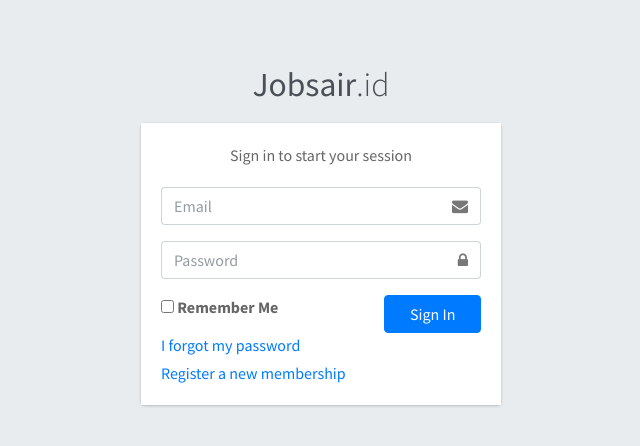
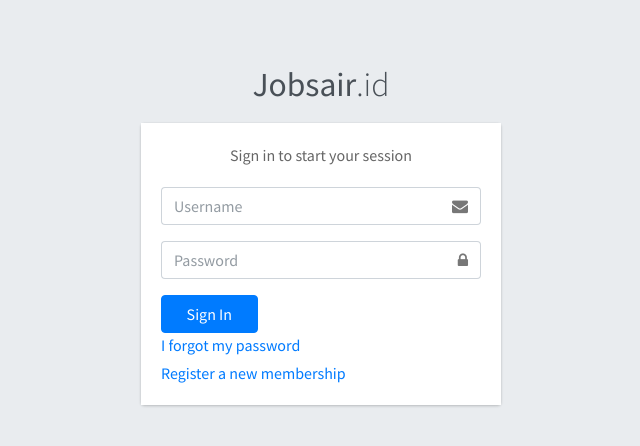
Before and after one commit to sayyidinside/Jobsair, a Django app: page /login/ in a window 1280 px wide. Shown: the part 160-606 px from the top of the page, without its empty margins (319-959 px from the left). Run offline with Django 3.2, Linux system fonts and the light colour scheme; some libraries are stand-ins or nearby versions.

Commit message:
Making functional login system and fix regis issue Registration: Last commit registration issue cause by max_length of password1 and password2
Login:
- User now can login and logout
- When user already login they can't access login and regist
- if login failed there will be message show up
- When user login in header more will be change to username of user
then login and regist menu will be change to account and logout

Base:
Change position more with contact-us

```diff
--- a/Jobsair_id/forms.py
+++ b/Jobsair_id/forms.py
@@ -37,9 +37,11 @@
 
 class RegisterForm(UserCreationForm):
     password1 = forms.CharField(
+        max_length=16,
         label="Password",
         widget=forms.PasswordInput(attrs={'class': 'form-control', 'placeholder': 'Password'}),)
     password2 = forms.CharField(
+        max_length=16,
         label="Confirm password",
         widget=forms.PasswordInput(attrs={'class': 'form-control', 'placeholder': 'Retype Password'}),)
     check = forms.BooleanField(
--- a/Jobsair_id/templates/Jobsair_id/Login.html
+++ b/Jobsair_id/templates/Jobsair_id/Login.html
@@ -24,7 +24,7 @@
 <body class="hold-transition login-page">
   {% if messages %}
     {% for message in messages %}
-    <div class="alert alert-primary alert-dismissible fade show" role="alert">
+    <div class="alert alert-{{ message.tags }} alert-dismissible fade show" role="alert">
       {{ message }}
       <button type="button" class="close" data-dismiss="alert" aria-label="Close">
         <span aria-hidden="true">&times;</span>
@@ -41,9 +41,10 @@
     <div class="card-body login-card-body">
       <p class="login-box-msg">Sign in to start your session</p>
 
-      <form action="../../index3.html" method="post">
+      <form action="" method="post">
+        {% csrf_token %}
         <div class="input-group mb-3">
-          <input type="email" class="form-control" placeholder="Email">
+          <input type="text" class="form-control" placeholder="Username" name="username">
           <div class="input-group-append">
             <div class="input-group-text">
               <span class="fa fa-envelope"></span>
@@ -51,7 +52,7 @@
           </div>
         </div>
         <div class="input-group mb-3">
-          <input type="password" class="form-control" placeholder="Password">
+          <input type="password" class="form-control" placeholder="Password" name="password">
           <div class="input-group-append">
             <div class="input-group-text">
               <span class="fa fa-lock"></span>
@@ -59,14 +60,6 @@
           </div>
         </div>
         <div class="row">
-          <div class="col-8">
-            <div class="icheck-primary">
-              <input type="checkbox" id="remember">
-              <label for="remember">
-                Remember Me
-              </label>
-            </div>
-          </div>
           <!-- /.col -->
           <div class="col-4">
             <button type="submit" class="btn btn-primary btn-block">Sign In</button>
--- a/Jobsair_id/urls.py
+++ b/Jobsair_id/urls.py
@@ -10,6 +10,7 @@
                path('blogs/detail/<int:pk>', views.blog_detail, name='blog_detail'),
                path('terms/', views.terms, name='terms'),
                path('login/', views.login_user, name='login'),
+               path('logout/', views.logout_user, name='logout'),
                path('register/', views.register_user, name='register'),
                path('contact-us/', views.contact_us, name='contact_us'),
                path('jobs/new/', views.post_new, name='post_new'),
--- a/Jobsair_id/views.py
+++ b/Jobsair_id/views.py
@@ -3,6 +3,8 @@
 from django.shortcuts import render, get_object_or_404, redirect
 from .models import Post, Blog, Category
 from .forms import PostForm, BlogForm, RegisterForm
+from django.contrib.auth import authenticate, login, logout
+from django.contrib.auth.decorators import login_required
 
 
 # Create your views here.
@@ -47,6 +49,7 @@
         return render(request, 'Jobsair_id/post_edit.html', {'form': form, 'state': state})
 
 
+@login_required(login_url='login')
 def post_edit(request, pk):
     post = get_object_or_404(Post, pk=pk)
     state = 'EDITING JOB POST'
@@ -98,6 +101,7 @@
         return render(request, 'Jobsair_id/blog_edit.html', {'form': form, 'state': state})
 
 
+@login_required(login_url='login')
 def blog_edit(request, pk):
     blog = get_object_or_404(Blog, pk=pk)
     state = 'EDITING JOB POST'
@@ -118,19 +122,41 @@
 
 
 def login_user(request):
-    return render(request, 'Jobsair_id/Login.html', {})
+    if request.user.is_authenticated:
+        return redirect('index')
+    else:
+        if request.method == 'POST':
+            username = request.POST.get('username')
+            password = request.POST.get('password')
+            user = authenticate(request, username=username, password=password)
+            if user is not None:
+                login(request, user)
+                return redirect('index')
+            else:
+                messages.error(request, 'Username or Password is incorrect')
+        return render(request, 'Jobsair_id/Login.html', {})
+
+
+def logout_user(request):
+    logout(request)
+    return redirect('login')
 
 
 def register_user(request):
-    if request.method == 'POST':
-        form = RegisterForm(request.POST)
-        if form.is_valid():
-            form.save()
-            user = form.cleaned_data.get('username')
-            messages.info(request, 'Account ' + user + ' has been created successfully')
-            return redirect('login')
-    form = RegisterForm()
-    return render(request, 'Jobsair_id/register.html', {'form': form})
+    if request.user.is_authenticated:
+        return redirect('index')
+    else:
+        if request.method == 'POST':
+            form = RegisterForm(request.POST)
+            if form.is_valid():
+                form.save()
+                user = form.cleaned_data.get('username')
+                messages.success(request, 'Account ' + user + ' has been created successfully')
+                return redirect('login')
+            else:
+                messages.error(request, form.errors)
+        form = RegisterForm()
+        return render(request, 'Jobsair_id/register.html', {'form': form})
 
 
 def contact_us(request):
--- a/Web_Project/settings.py
+++ b/Web_Project/settings.py
@@ -11,6 +11,7 @@
 """
 
 from pathlib import Path
+from django.contrib.messages import constants as message
 import os
 
 # Build paths inside the project like this: BASE_DIR / 'subdir'.
@@ -121,3 +122,7 @@
 
 STATIC_URL = '/static/'
 STATIC_ROOT = os.path.join(BASE_DIR, 'static')
+
+# Ovewrite message tag
+MESSAGE_TAGS = {message.ERROR: 'danger',
+                message.SUCCESS: 'primary'}
```
Also changed, not shown: Jobsair_id/templates/Jobsair_id/base.html (+13 -1 lines), Jobsair_id/templates/Jobsair_id/register.html (+10 -1 lines).
